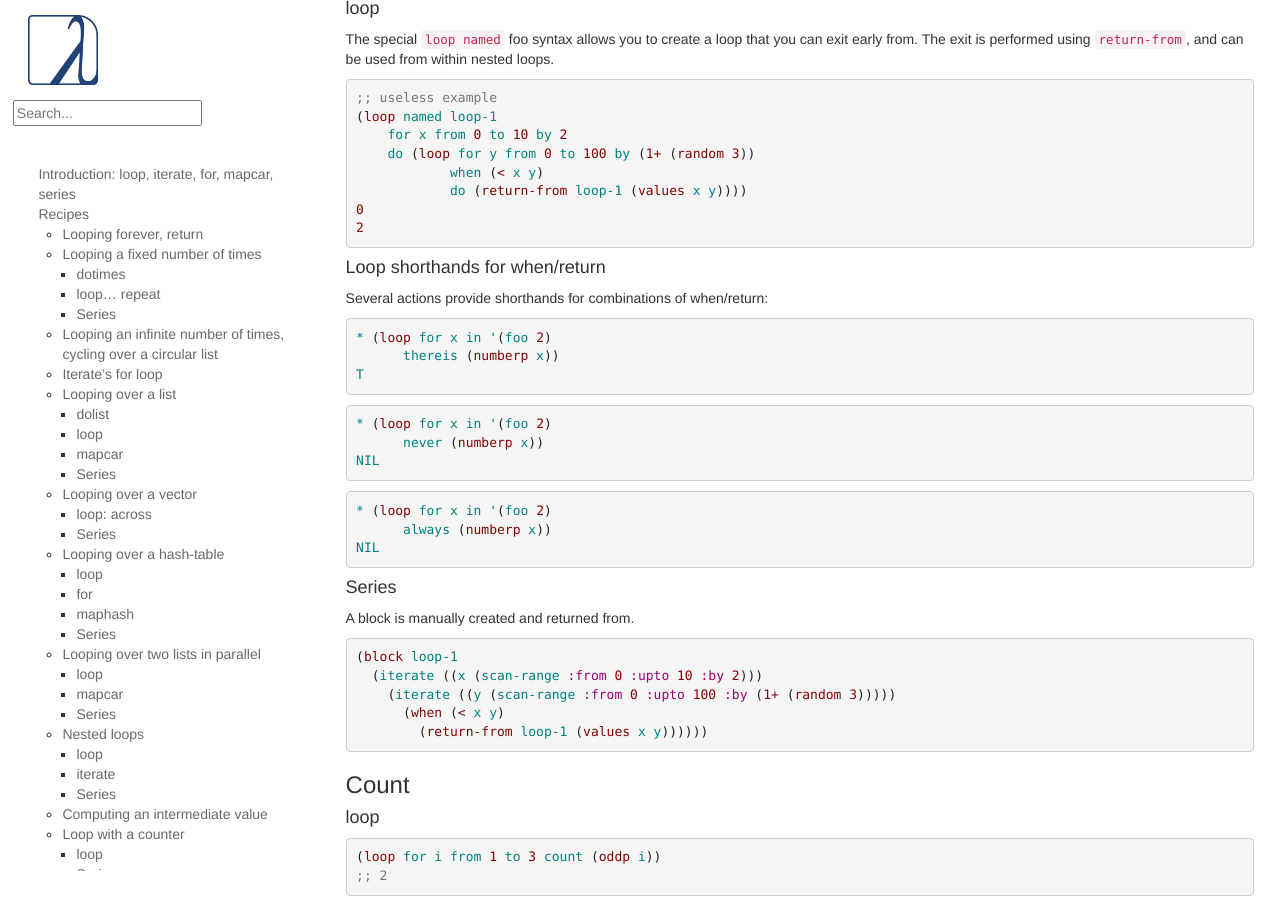
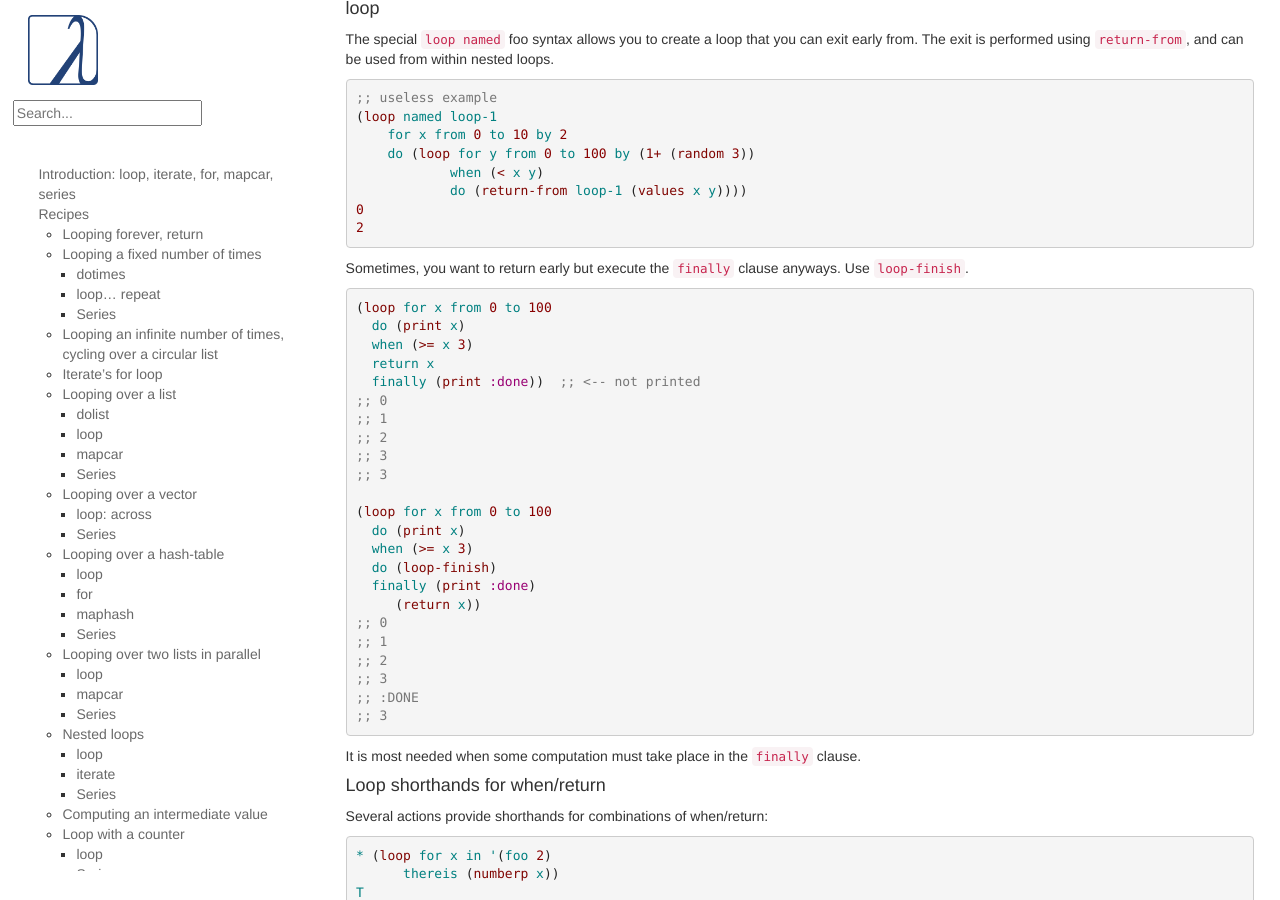
Before and after one commit to LispCookbook/cl-cookbook, a Jekyll site: the page built from iteration.md, in a window 1280 px wide and 900 px high, scrolled down 13897 px. Built offline with Jekyll 4.4.1, drawn with Linux system fonts in a browser that asks for light colours; some of the changed text lies outside the part shown.

Commit message:
iteration: loop-finish

````diff
--- a/iteration.md
+++ b/iteration.md
@@ -937,6 +937,37 @@ and can be used from within nested loops.
 2
 ~~~
 
+Sometimes, you want to return early but execute the `finally` clause
+anyways. Use [`loop-finish`](http://www.lispworks.com/documentation/HyperSpec/Body/m_loop_f.htm#loop-finish).
+
+~~~lisp
+(loop for x from 0 to 100
+  do (print x)
+  when (>= x 3)
+  return x
+  finally (print :done))  ;; <-- not printed
+;; 0
+;; 1
+;; 2
+;; 3
+;; 3
+
+(loop for x from 0 to 100
+  do (print x)
+  when (>= x 3)
+  do (loop-finish)
+  finally (print :done)
+     (return x))
+;; 0
+;; 1
+;; 2
+;; 3
+;; :DONE
+;; 3
+~~~
+
+It is most needed when some computation must take place in the `finally` clause.
+
 #### Loop shorthands for when/return
 
 Several actions provide shorthands for combinations of when/return:
@@ -1174,7 +1205,7 @@ initially finally for as with
 ```
 do collect collecting append
 appending nconc nconcing into count
-counting sum summing maximize return
+counting sum summing maximize return loop-finish
 maximizing minimize minimizing doing
 thereis always never if when
 unless repeat while until
````
